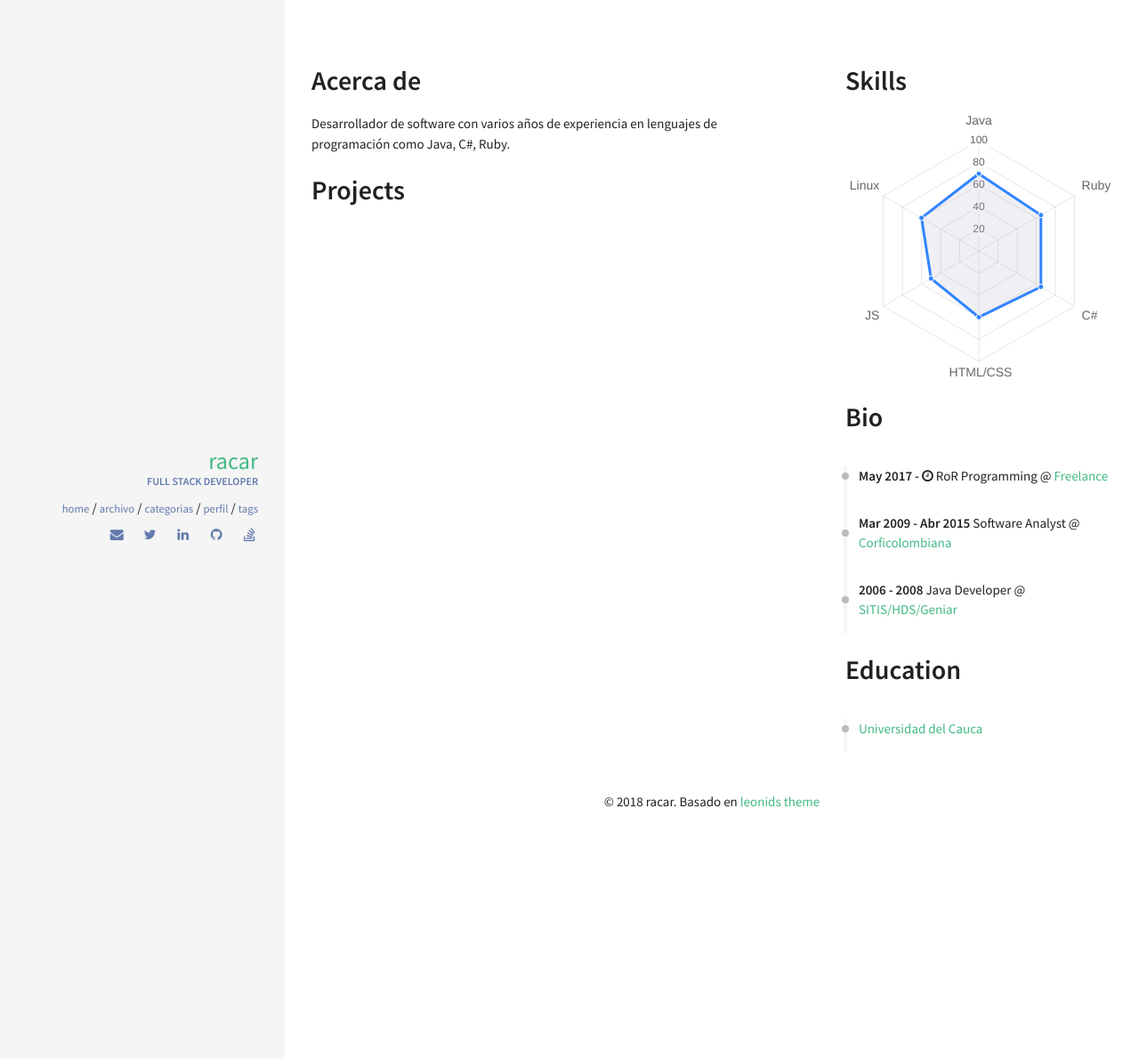
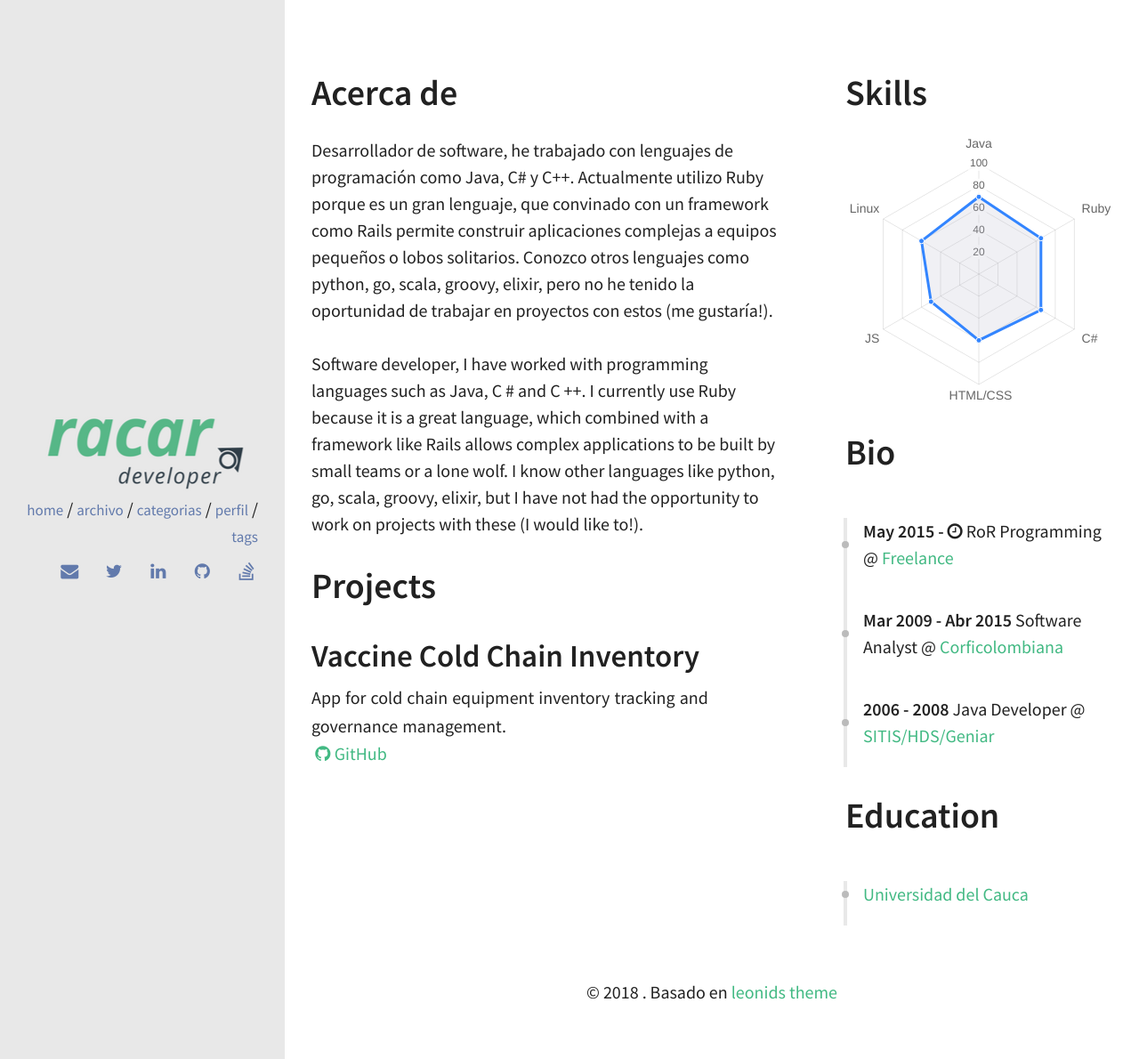
Before and after one commit to racar/racar.github.io, a Jekyll site: the page built from resume.html, in a window 1280 px wide. Shown: the whole page at 89% size. Built offline with Jekyll 4.4.1, drawn with Linux system fonts in a browser that asks for light colours; nearby versions of some CDN libraries.

Commit message:
some updates

```diff
--- a/_config.yml
+++ b/_config.yml
@@ -33,9 +33,9 @@ kramdown:
 ####################################
 #
 owner:
-  name: racar
-  avatar: #leonids-logo.png
-  job: "Full Stack Developer"
+  name:
+  avatar: racar.png
+  job: ""
   bio: ""
   email: rcarrascal@gmail.com
   disqus-shortname: racar
--- a/_data/index/careers.yml
+++ b/_data/index/careers.yml
@@ -2,7 +2,7 @@
 # if you don't have language feature(language.yml is empty), ignore "i18n" items
 - name: Freelance
   link:
-  date: May 2017 - <i class="fa fa-clock-o" aria-hidden="true" title="Until Now"></i>
+  date: May 2015 - <i class="fa fa-clock-o" aria-hidden="true" title="Until Now"></i>
   job: RoR Programming
 
 - name: Corficolombiana
--- a/_data/index/projects.yml
+++ b/_data/index/projects.yml
@@ -1,4 +1,4 @@
-#- name: leonids
-#  descr: "Bacon ipsum dolor sit amet doner meatball jowl short ribs, chicken prosciutto salami frankfurter. Pig drumstick turducken short ribs, brisket meatloaf ham hock shankle andouille corned beef strip steak. Venison ham bresaola strip steak. Pork belly ribeye prosciutto t-bone."
-#  image: pong.png
-#  github: https://github.com/renyuanz/leonids
+- name: Vaccine Cold Chain Inventory
+  descr: "App for cold chain equipment inventory tracking and governance management."
+  image: vaccine_inventory.png
+  github: https://github.com/racar/coldchain_inventory
--- a/_includes/sections/about.html
+++ b/_includes/sections/about.html
@@ -1,5 +1,8 @@
 <h1><span data-i18n="skills.my_skills">Acerca de</span></h1>
 
 <div>
-    Desarrollador de software con varios años de experiencia en lenguajes de programación como Java, C#, Ruby.
+    Desarrollador de software, he trabajado con lenguajes de programación como Java, C# y C++. Actualmente utilizo Ruby porque es un gran lenguaje, que convinado con un framework como Rails permite construir aplicaciones complejas a equipos pequeños o lobos solitarios. Conozco otros lenguajes como python, go, scala, groovy, elixir, pero no he tenido la oportunidad de trabajar en proyectos con estos (me gustaría!).
+</div> <br/>
+<div>
+Software developer, I have worked with programming languages such as Java, C # and C ++. I currently use Ruby because it is a great language, which combined with a framework like Rails allows complex applications to be built by small teams or a lone wolf. I know other languages like python, go, scala, groovy, elixir, but I have not had the opportunity to work on projects with these (I would like to!).
 </div>
--- a/_sass/components/_variables.scss
+++ b/_sass/components/_variables.scss
@@ -27,7 +27,7 @@ $font-family-monospace:      "Roboto Mono", "Courier New", monospace !default;
 $font-family-base:           $font-family-sans-serif !default;
 
 // Pixel value used to responsively scale all typography. Applied to the `<html>` element.
-$font-size-root:             15px !default;
+$font-size-root:             20px !default;
 
 $font-size-base:             $font-size-root !default;
 $font-size-lg:               $font-size-root * 1.25 !default;
@@ -52,7 +52,7 @@ $hr-border-width:             $border-width;
 //
 
 $text-color:       rgba(0, 0, 0, 0.87) !default;
-$background-color: #f5f5f5;
+$background-color: #e8e8e8;
 
 $white:            #fff;
 $primary:          #42b983;
--- a/_sass/pages/_layout.scss
+++ b/_sass/pages/_layout.scss
@@ -21,9 +21,7 @@
   color: $text-color;
   padding: 0 30px;
   .avatar {
-    border-radius: 50%;
-    width: 100px;
-    height: 100px;
+
     float: none;
   }
   .author_name {
```
Also changed, not shown: _drafts/2017-11-30-elixir-y-la-programacion-funcional.md (added, +35 -0 lines), img/avatar.jpg (deleted), img/racar.png (added), img/vaccine_inventory.png (added).
